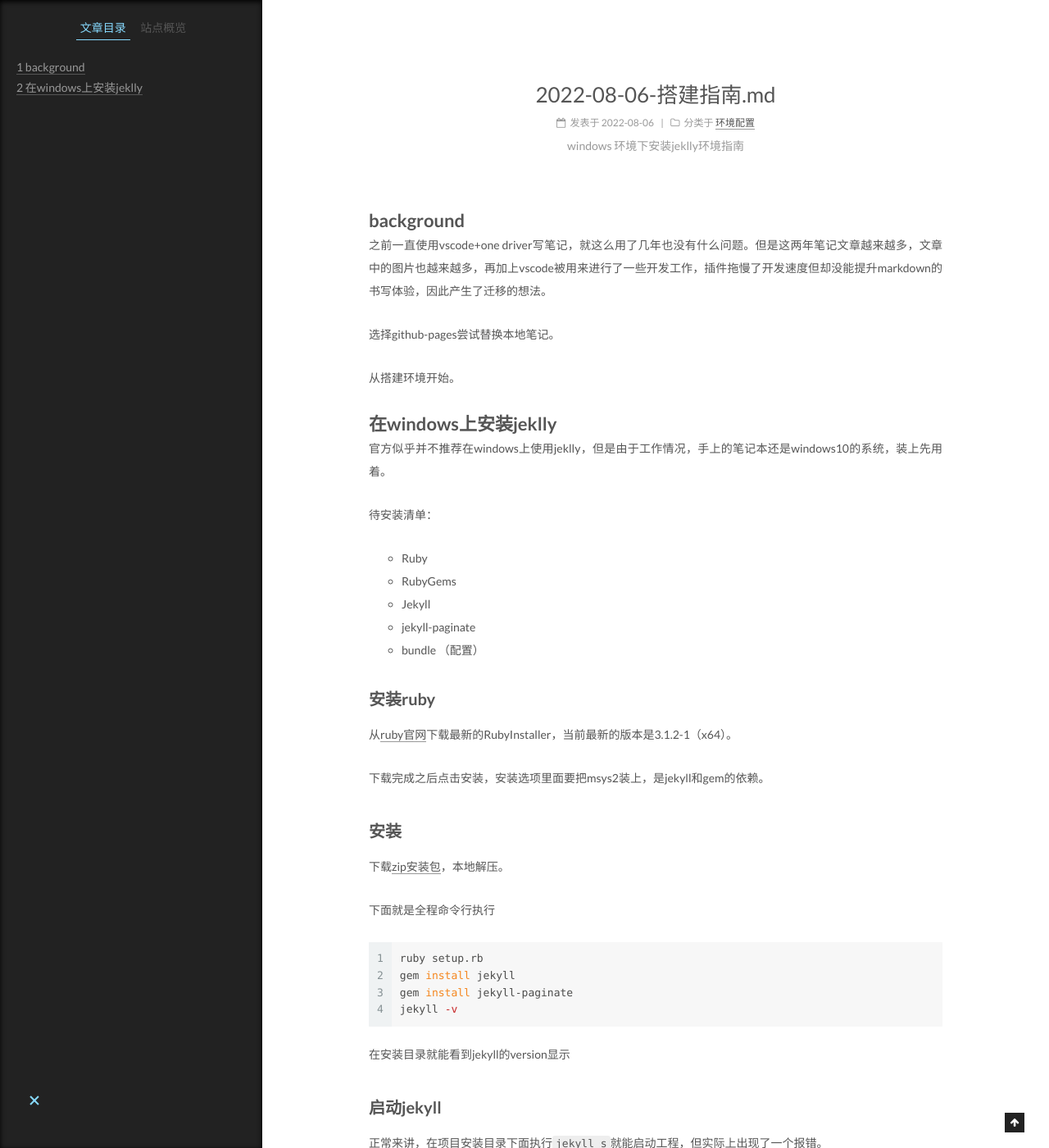
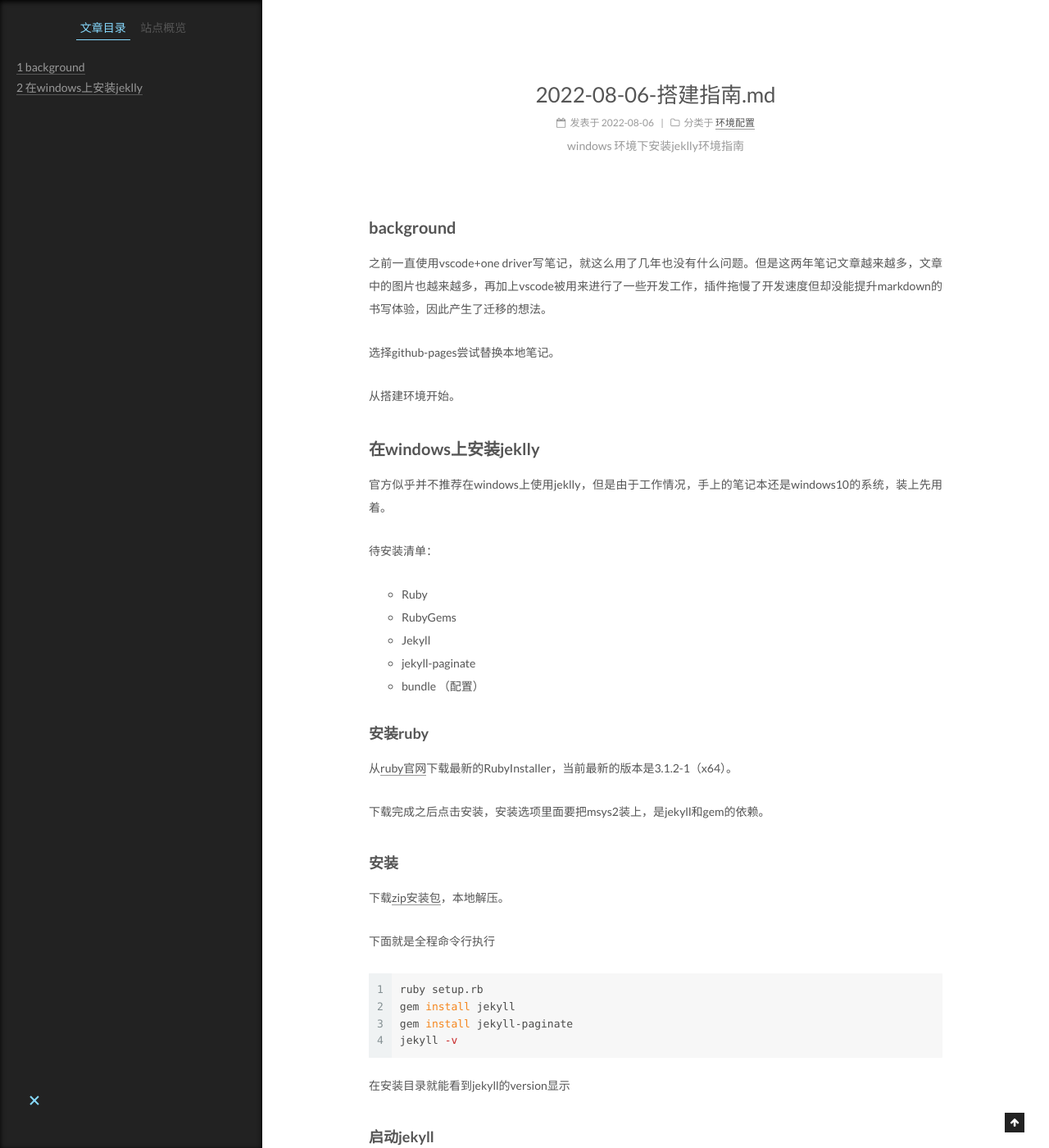
Before and after one commit to vivitrip/Vi_error, a Jekyll site: the page built from _posts/2022-08-06-搭建指南.md, in a window 1280 px wide and 1400 px high, scrolled down 245 px. Shown: the whole window at 82% size. Built offline with Jekyll 4.4.1, drawn with Linux system fonts in a browser that asks for light colours; some of the changed text lies outside the part shown.

Commit message:
Refactor markdown headers and improve formatting in installation guide and about page

````diff
--- a/_posts/2022-08-06-搭建指南.md
+++ b/_posts/2022-08-06-搭建指南.md
@@ -15,7 +15,7 @@ tags:
 
 ---
 
-# background
+## background
 
 之前一直使用vscode+one
 driver写笔记，就这么用了几年也没有什么问题。但是这两年笔记文章越来越多，文章中的图片也越来越多，再加上vscode被用来进行了一些开发工作，插件拖慢了开发速度但却没能提升markdown的书写体验，因此产生了迁移的想法。
@@ -24,39 +24,44 @@ driver写笔记，就这么用了几年也没有什么问题。但是这两年
 
 从搭建环境开始。
 
-# 在windows上安装jeklly
+## 在windows上安装jeklly
 
 官方似乎并不推荐在windows上使用jeklly，但是由于工作情况，手上的笔记本还是windows10的系统，装上先用着。
 
 待安装清单：
- - Ruby
- - RubyGems
- - Jekyll
- - jekyll-paginate
- - bundle （配置）
 
-## 安装ruby
+- Ruby
+- RubyGems
+- Jekyll
+- jekyll-paginate
+- bundle （配置）
+
+### 安装ruby
+
 从[ruby官网](https://rubyinstaller.org/downloads/)下载最新的RubyInstaller，当前最新的版本是3.1.2-1（x64）。
 
 下载完成之后点击安装，安装选项里面要把msys2装上，是jekyll和gem的依赖。
 
-## 安装
+### 安装
 
 下载[zip安装包](https://rubygems.org/pages/download)，本地解压。
 
 下面就是全程命令行执行
+
 ```shell
 ruby setup.rb
 gem install jekyll
 gem install jekyll-paginate
 jekyll -v
 ```
+
 在安装目录就能看到jekyll的version显示
 
-## 启动jekyll
+### 启动jekyll
 
 正常来讲，在项目安装目录下面执行```jekyll s```就能启动工程，但实际上出现了一个报错。
-```
+
+```bash
 C:/Ruby31-x64/lib/ruby/site_ruby/3.1.0/bundler/resolver.rb:271:in `block in verify_gemfile_dependencies_are_found!': Could not find gem 'github-pages' in locally installed gems. (Bundler::GemNotFound)
         from C:/Ruby31-x64/lib/ruby/site_ruby/3.1.0/bundler/resolver.rb:254:in `map!'
         from C:/Ruby31-x64/lib/ruby/site_ruby/3.1.0/bundler/resolver.rb:49:in `start'
@@ -70,22 +75,28 @@ C:/Ruby31-x64/lib/ruby/site_ruby/3.1.0/bundler/resolver.rb:271:in `block in veri
         from C:/Ruby31-x64/bin/jekyll:32:in `load'
         from C:/Ruby31-x64/bin/jekyll:32:in `<main>'
 ```
+
 虽然错误提示没有安装gem，但实际上并不是没有安装gem，而是因为版本没有对应。
 
 理论上执行```bundle update```就能解决问题，但在国内会有网络的问题导致不能正常安装。需要先切换source。
+
 ```shell
 gem sources --add https://gems.ruby-china.com/ --remove https://rubygems.org/
 ```
+
 gemfile中的source也需要修改成：
+
 ```shell
 source 'https://gems.ruby-china.com'
 ```
+
 然后才能执行update
+
 ```shell
 bundle update
 bundle exec jekyll s
 ```
-命令执行完成之后默认的端口就能访问本地服务了： http://127.0.0.1:4000。
 
+命令执行完成之后默认的端口就能访问本地服务了： <http://127.0.0.1:4000>
 
 到这里环境就搭建完成了，github-pages started
````
Also changed, not shown: about/index.md (+1 -1 lines).
